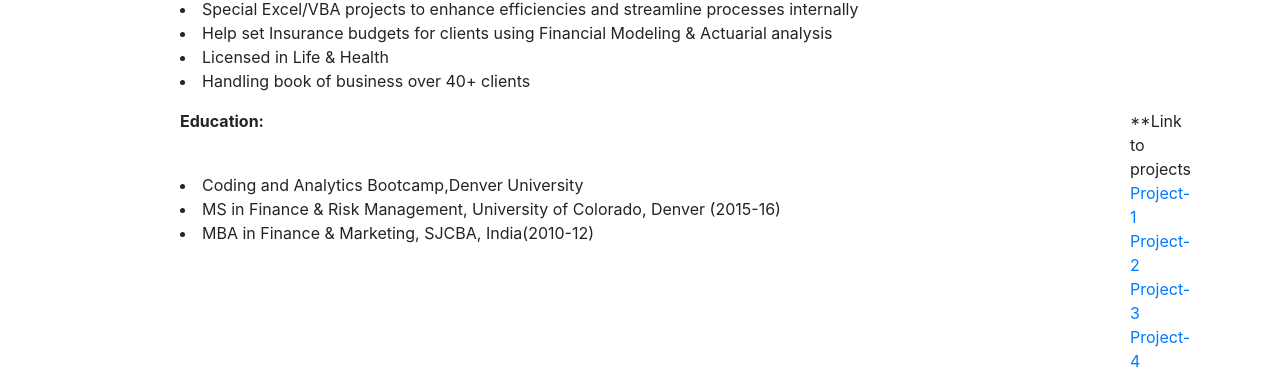
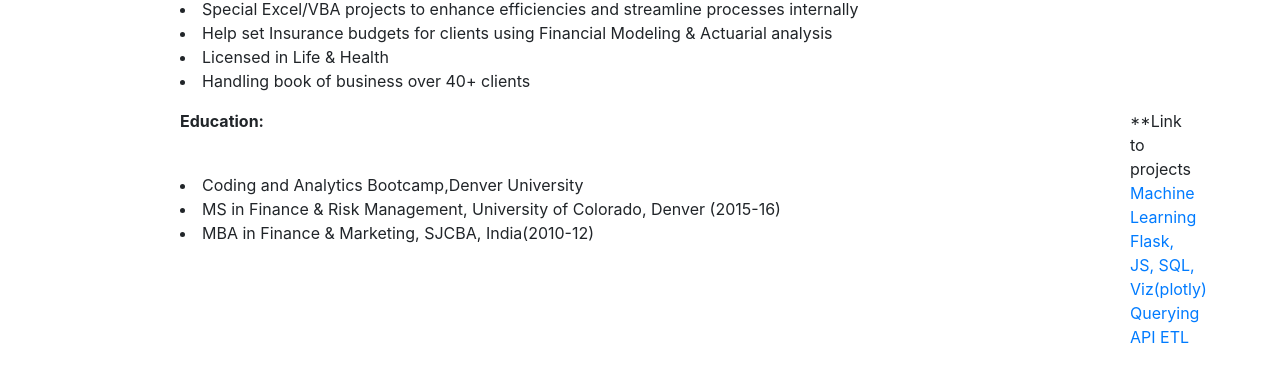
Before and after one commit to soujanya88/soujanya88.github.io, a plain HTML site: page index.html in a window 1280 px wide. Shown: the part 733-1106 px from the top of the page. After the commit the page ends 1082 px from the top, so only its background shows below. Drawn offline with nearby package versions, Linux system fonts and the light colour scheme.

Commit message:
Profile edits

```diff
--- a/index.html
+++ b/index.html
@@ -182,10 +182,10 @@
    <div class="col-md-1">
 
      **Link to projects
-     <a href="https://github.com/soujanya88/Project_3">Project-1</a>
-     <a href="https://github.com/soujanya88/Project--3-Suicide-Data-Analysis">Project-2</a>
-     <a href="https://github.com/soujanya88/project-1-API">Project-3</a>
-     <a href="https://github.com/soujanya88/project-2">Project-4</a>
+     <a href="https://github.com/soujanya88/Project_3">Machine Learning</a>
+     <a href="https://github.com/soujanya88/Project--3-Suicide-Data-Analysis">Flask, JS, SQL, Viz(plotly)</a>
+     <a href="https://github.com/soujanya88/project-1-API">Querying API</a>
+     <a href="https://github.com/soujanya88/project-2">ETL</a>
 
 
   </div>
```
